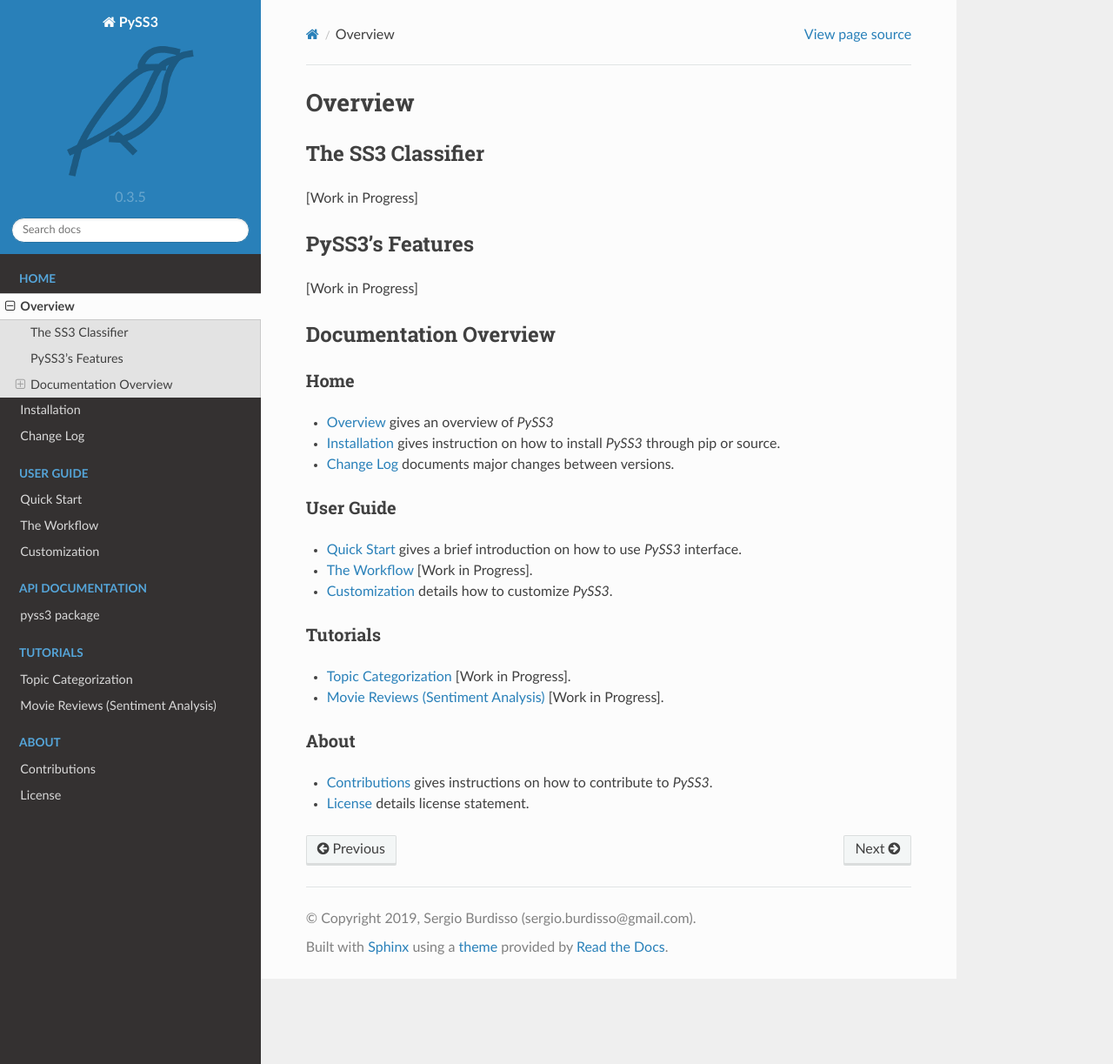
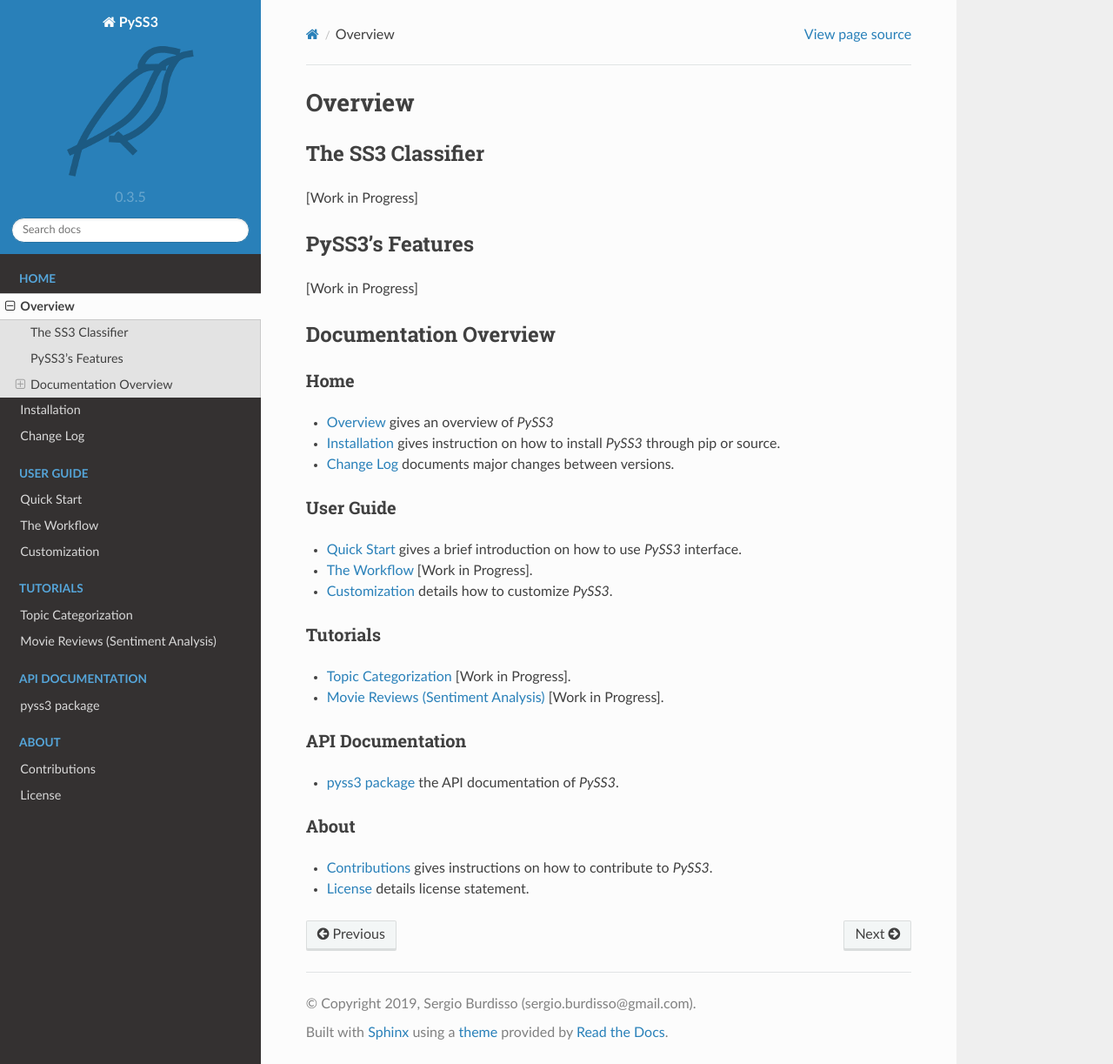
Before and after one commit to sergioburdisso/pyss3, a Sphinx documentation site: the page built from docs/home/short-description.rst, in a window 1280 px wide and 1223 px high. Shown: the whole window at 87% size. Built offline with Sphinx 7.4.7 and the Read the Docs theme 2.0.0, drawn with Linux system fonts in a browser that asks for light colours.

```diff
--- a/docs/api/index.rst
+++ b/docs/api/index.rst
@@ -1,3 +1,5 @@
+.. _api-doc:
+
 pyss3 package
 =============
 
--- a/docs/home/short-description.rst
+++ b/docs/home/short-description.rst
@@ -48,6 +48,13 @@ Tutorials
 
 * :ref:`movie-reviews` [Work in Progress].
 
+
+API Documentation
+-----------------
+
+* :ref:`api-doc` the API documentation of *PySS3*.
+
+
 About
 -------
 
```
Also changed, not shown: docs/index.rst (+6 -6 lines).
